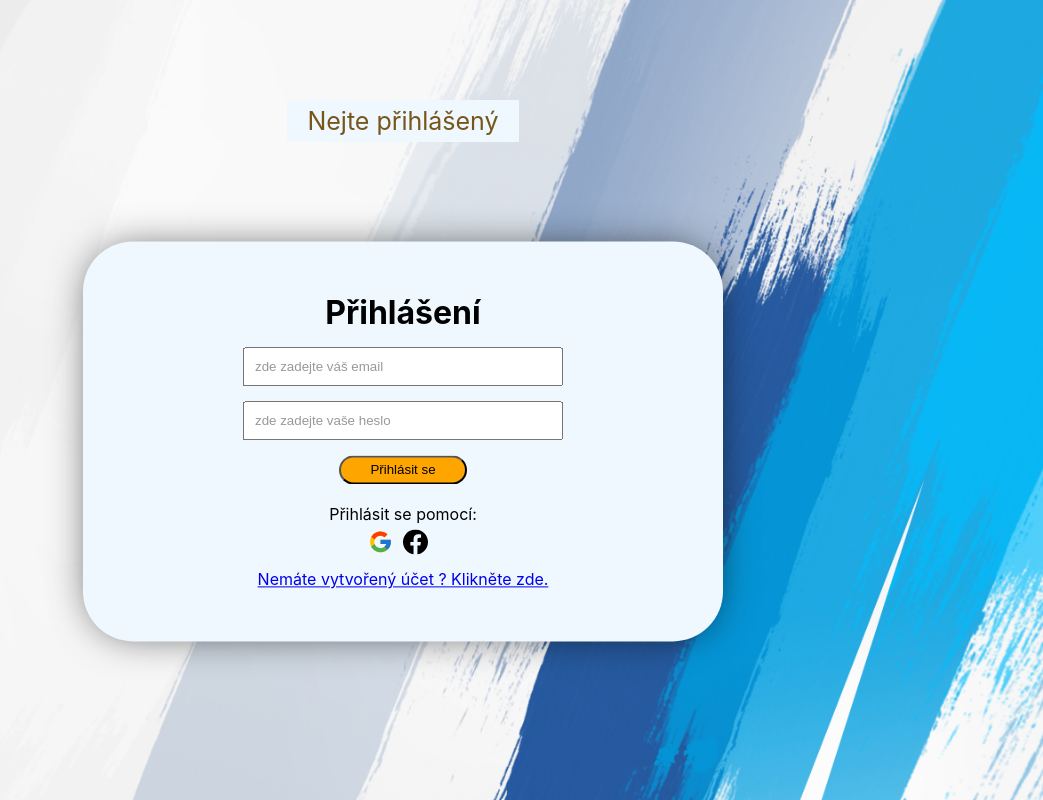
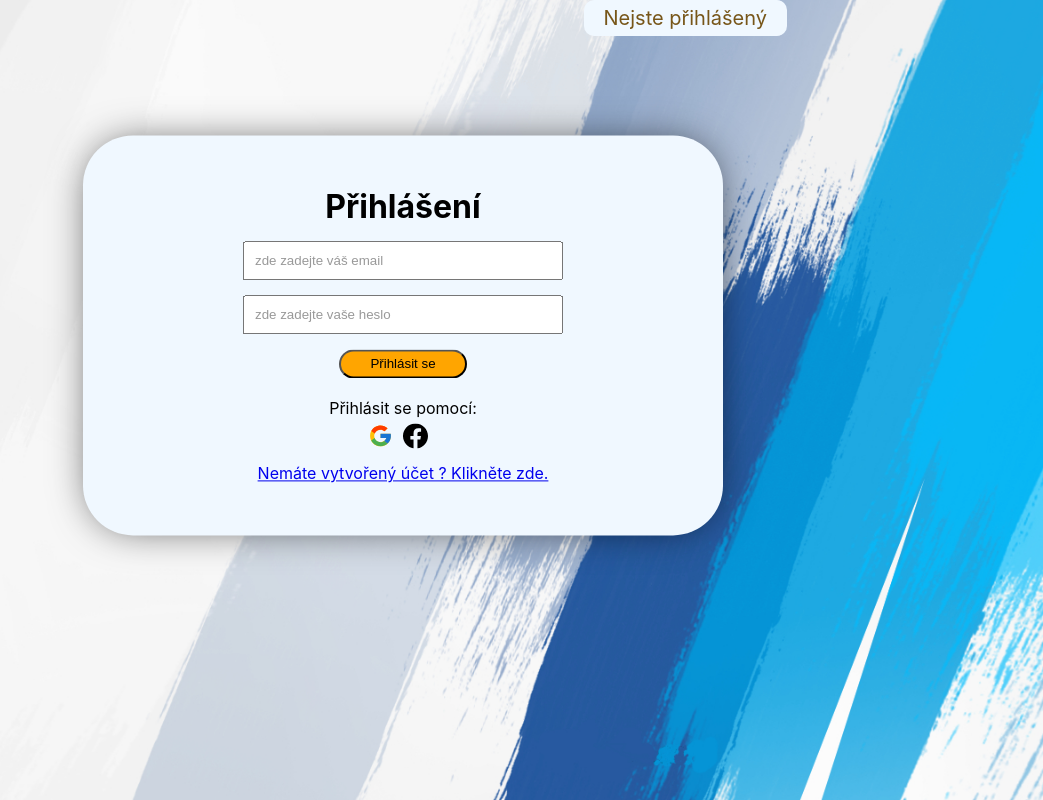
Before and after one commit to MilanMizera/add-your-tasks-react, a React (Create React App) app: page /prihlaseni in a window 1280 px wide. Shown: the whole page, without its empty margins (237-1280 px from the left). Built offline with nearby package versions, Linux system fonts and the light colour scheme; no server answers.

Commit message:
drobné úpravy textu přéště přidat media q na header

```diff
--- a/src/pages/TasksPage/Form.js
+++ b/src/pages/TasksPage/Form.js
@@ -1,6 +1,7 @@
 import { useState, useEffect } from "react"
 import { Link } from "react-router-dom";
 import "./form.css"
+import AuthDetails from "../auth/AuthDetails";
 //ikonky
 import { AiOutlineEdit } from "react-icons/ai";
 import { GoTrash } from "react-icons/go";
@@ -91,7 +92,7 @@ const App = () => {
     useEffect(() => {
 
         localStorage.setItem("deleteAllTasks", JSON.stringify(deleteAllTasks))
-        console.log(deleteAllTasks)
+
 
     }, [deleteAllTasks])
 
@@ -203,13 +204,13 @@ const App = () => {
         </ul>
 
         {warningVisibility && <div className="warning-wrapper">
-            <p className="warning-text">!Pozor! bez přihlášení můžete přijít o své uložené úkoly.</p>
+            <p className="warning-text">!Pozor! Bez přihlášení můžete přijít o své uložené úkoly.</p>
             <AiOutlineCloseCircle onClick={dontShowWarningVisibility} className="warning-close-icon"></AiOutlineCloseCircle>
         </div>}
 
         <div className="login-section">
 
-
+            <AuthDetails></AuthDetails>
             <Link to="/prihlaseni" className="login-text">Přihlásit se
                 <CiLogin className="login-icon"></CiLogin>
             </Link>
--- a/src/pages/TasksPage/form.css
+++ b/src/pages/TasksPage/form.css
@@ -155,6 +155,7 @@
     margin-right: 50px;
     margin-top: 20px;
 
+
 }
 
 .login-background-btn {
@@ -181,6 +182,7 @@
     text-decoration: none;
     display: flex;
     background-color: aliceblue;
+    color: black;
     align-items: center;
     justify-content: center;
     padding: 10px 20px;
@@ -188,6 +190,12 @@
     animation: pulse 2s infinite;
     cursor: pointer;
     border: 1px solid rgb(199, 199, 199);
+
+}
+
+.login-text:hover {
+
+    animation: none;
 
 }
 
@@ -597,7 +605,6 @@
 
     }
 
-
     .form-wrapper {
 
         padding-top: 50px;
--- a/src/pages/auth/AuthDetails.jsx
+++ b/src/pages/auth/AuthDetails.jsx
@@ -33,19 +33,18 @@ export const AuthDetails = () => {
         }
     }, [])
 
+    // odhlásí uživatele
     const userSignOut = () => {
         signOut(auth)
-            .then(() => {
-                console.log("sign out successful");
-            })
-            .catch((error) => console.log(error));
-    };
+
+    }
 
 
-    return (
+    return (<>
 
-        <div className="sign-out-section">{authUser ? <><p className="auth-user">{"Přihlášen jako " + authUser.email}</p><button className="sign-out-button" onClick={userSignOut}>Odhlásit se</button></> : <p className="auth-user">Nejte přihlášený</p>}</div>
+        {authUser ? <div className="sign-out-section-sign-in"><p className="auth-user-sign-in">{"Přihlášen jako " + authUser.email}</p><button className="sign-out-button" onClick={userSignOut}>Odhlásit se</button></div> : <div className="sign-out-section-not-sign-in"> <p className="auth-user-not-sign-in">Nejste přihlášený</p></div>}
 
+    </>
     )
 }
 
--- a/src/pages/auth/authDetails.css
+++ b/src/pages/auth/authDetails.css
@@ -1,31 +1,49 @@
-.sign-out-section {
+.sign-out-section-sign-in {
 
 
     display: flex;
-    flex-direction: column;
-    justify-content: center;
+    flex-direction: row;
+    justify-content: end;
     align-items: center;
+    width: 80%;
+    margin-right: 50px;
 
+}
+
+.sign-out-section-not-sign-in {
+
+
+    display: flex;
+    flex-direction: row;
+    justify-content: end;
+    align-items: center;
+    width: 80%;
+    margin-right: 50px;
 
 }
 
 
 
-.auth-user {
+.auth-user-sign-in {
 
     text-align: center;
     color: rgb(48, 37, 7);
-    font-size: 30px;
-    margin-top: 100px;
+    font-size: 20px;
     background-color: aliceblue;
     padding: 6px 20px;
     color: rgb(119, 86, 25);
-    font-size: 25px;
+    border-radius: 10px;
+}
 
+.auth-user-not-sign-in {
 
-
-
-
+    text-align: center;
+    color: rgb(48, 37, 7);
+    font-size: 20px;
+    background-color: aliceblue;
+    padding: 6px 20px;
+    color: rgb(119, 86, 25);
+    border-radius: 10px;
 }
 
 .sign-out-button {
@@ -33,10 +51,10 @@
 
     width: 10%;
     cursor: pointer;
-    margin-top: 20px;
     padding: 10px;
     border-radius: 10px;
-    border: 1px solid black;
+    border: 1px solid rgb(190, 190, 190);
+    background-color: rgb(255, 211, 130);
 
 
 }
```
